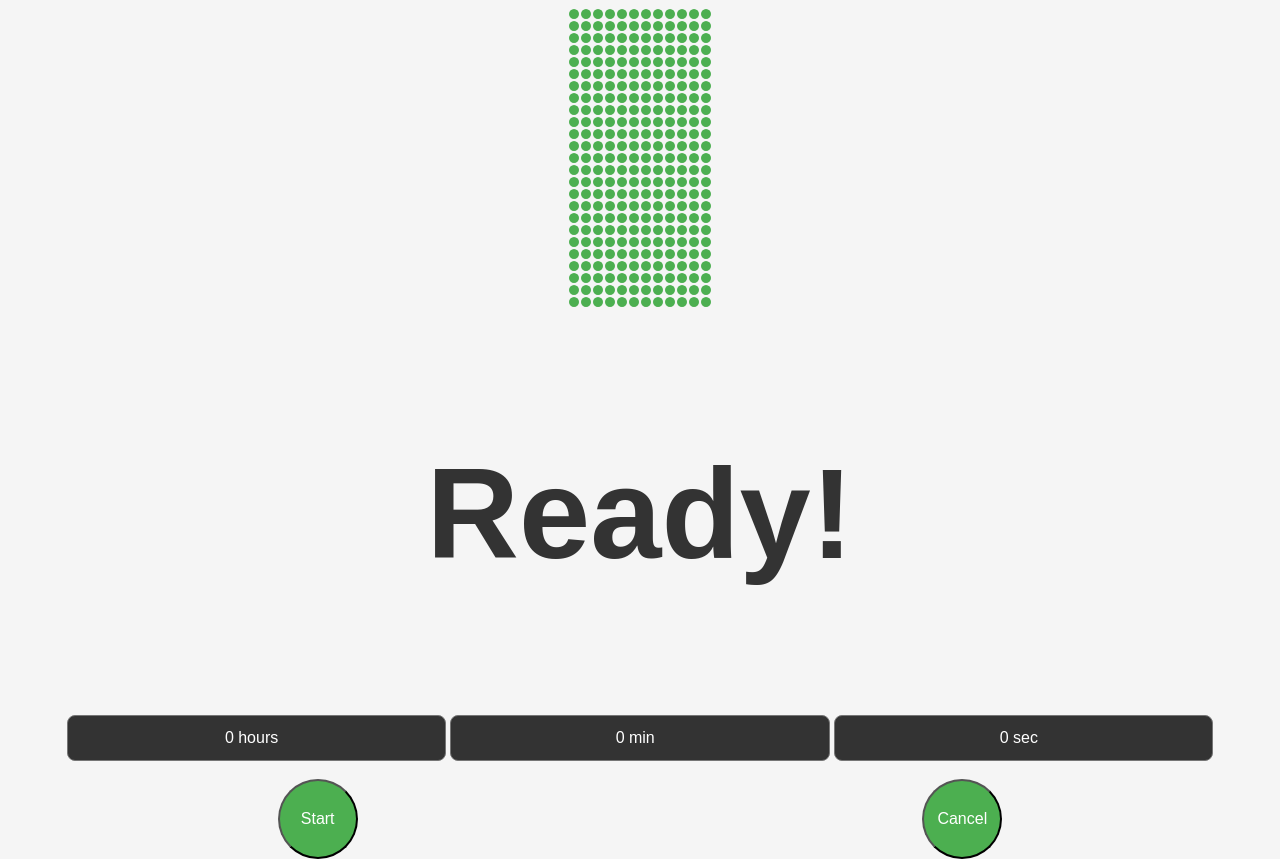
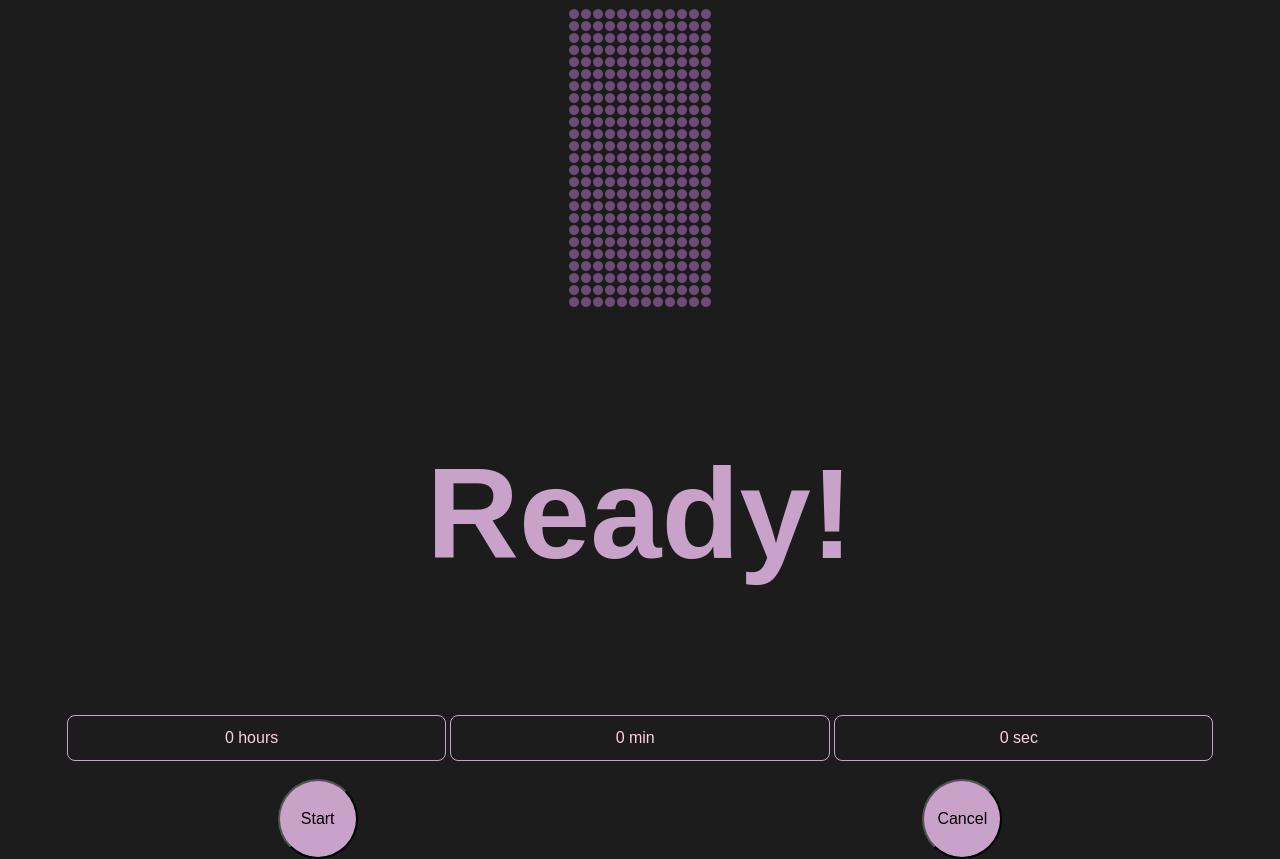
Before and after one commit to AaronTheGoat161-ITvarsity/Module-9-Assessment-1, a plain HTML site: page index.html in a window 1280 px wide. Drawn offline with Linux system fonts and the light colour scheme.

Commit message:
new design update

```diff
--- a/index.html
+++ b/index.html
@@ -11,10 +11,10 @@
         <svg id="progressBarContainer" width="144" height="300">
             <defs>
                 <pattern id="pattern1" x="0" y="0" width="12" height="12" patternUnits="userSpaceOnUse">
-                    <circle cx="6" cy="6" r="5" stroke="0" style="fill: #4caf50"/>
+                    <circle cx="6" cy="6" r="5" stroke="0" style="fill: #6D4C78"/>
                 </pattern>
             </defs>
-            <rect id="progressBar" x="0" y="0" width="144" height="300" style="fill: url(#pattern1);"/>
+            <rect id="progressBar" x="0" y="0" width="144" height="300" style="fill: url(#pattern1)"/>
         </svg>
 
         <div id="clock">
@@ -197,6 +197,16 @@
        var timer;
        var cancelled = false;
 
+       const selectors = document.querySelectorAll('.selector');
+
+            selectors.forEach(button => {
+              button.addEventListener('click', () => {
+                selectors.forEach(btn => btn.classList.remove('selected'));
+                button.classList.add('selected');
+              });
+            });
+
+
         /**
          * @function startTimer
          * @description Start the timer by setting the start and end time, the original time period and the new time period.
@@ -233,7 +243,7 @@
 
        function cancelledButtonPressed(){
         cancelled = true;
-       }
+    }
 
        function msToTime(milliseconds) {
            var mHour = 1000 * 60 * 60;
--- a/style.css
+++ b/style.css
@@ -1,5 +1,5 @@
 body{
-    background-color: #F5F5F5;
+    background-color: #1C1C1C;
     font-family: Arial, Helvetica, sans-serif;
     text-align: center;
 }
@@ -10,7 +10,7 @@ body{
 }
 
 p{
-    color: #333333;
+    color: #C8A2C8;
     font-size: 10vw;
     font-weight: bold;
 }
@@ -35,8 +35,8 @@ p{
     width: 5rem;
     height: 5rem;
     font-size: 1rem;
-    background-color: #4CAF50;
-    color: white;
+    background-color: #C8A2C8;
+    color: #000000;
 }
 
 .button1{
@@ -49,12 +49,18 @@ p{
     width: 49%;
 }
 
+.roundButton:hover{
+    background-color: #6D4C78;
+    color: #FFD1DC;
+}
+
 .selector{
-    background-color: #333333;
-    color: white;
-    padding: .8rem 1.4rem .9rem .8rem ;
+    background-color: #1C1C1C;
+    color: #FFD1DC;
+    padding: .8rem 1.4rem .9rem .8rem;
     width: 30%;
-    border-radius:  .5rem;
+    border: 1px solid #C8A2C8;
+    border-radius: .5rem;
     -moz-appearance: none;
     -webkit-appearance: none;
     appearance: none;
@@ -62,3 +68,8 @@ p{
     text-align: center;
 
 }
+
+.selector.selected{
+    background-color: #C8A2C8;
+    color: #000000;
+}
```
